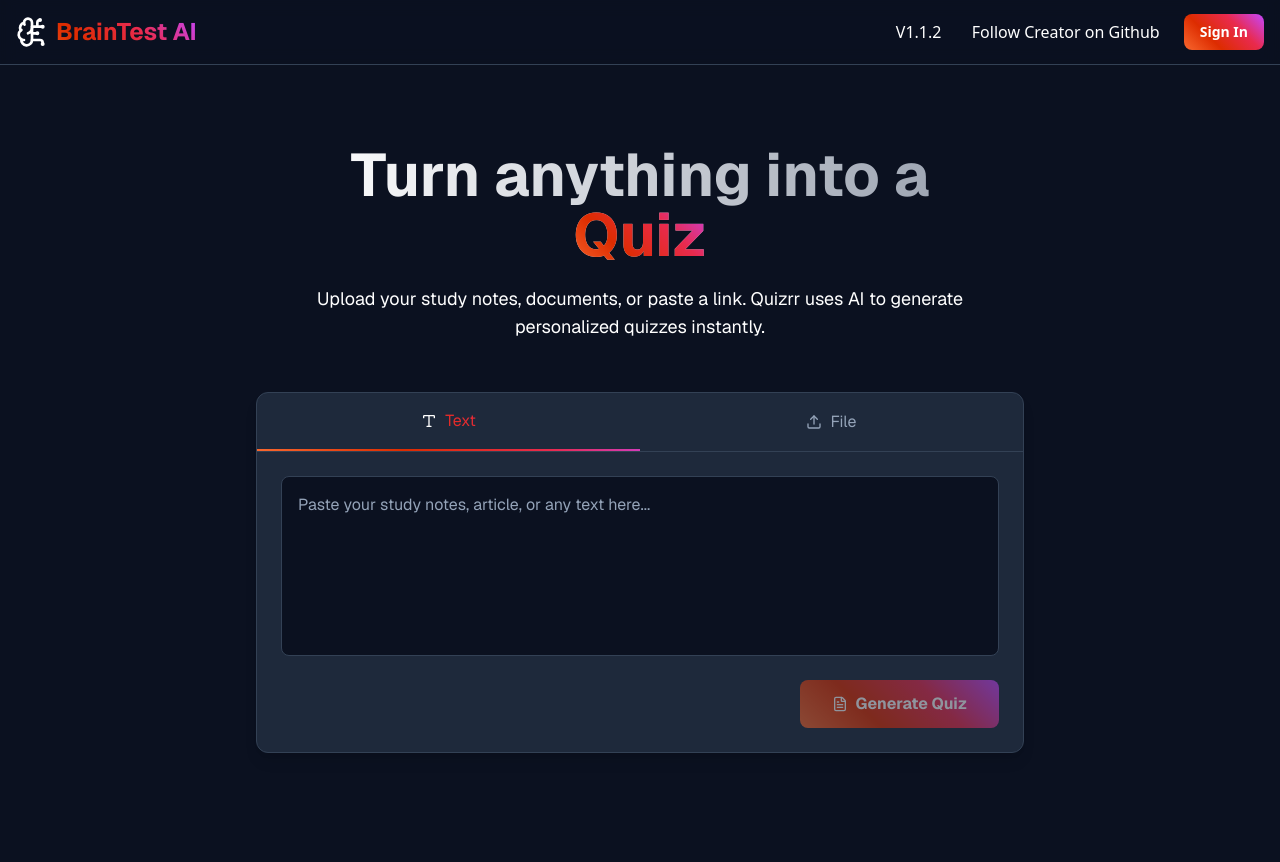
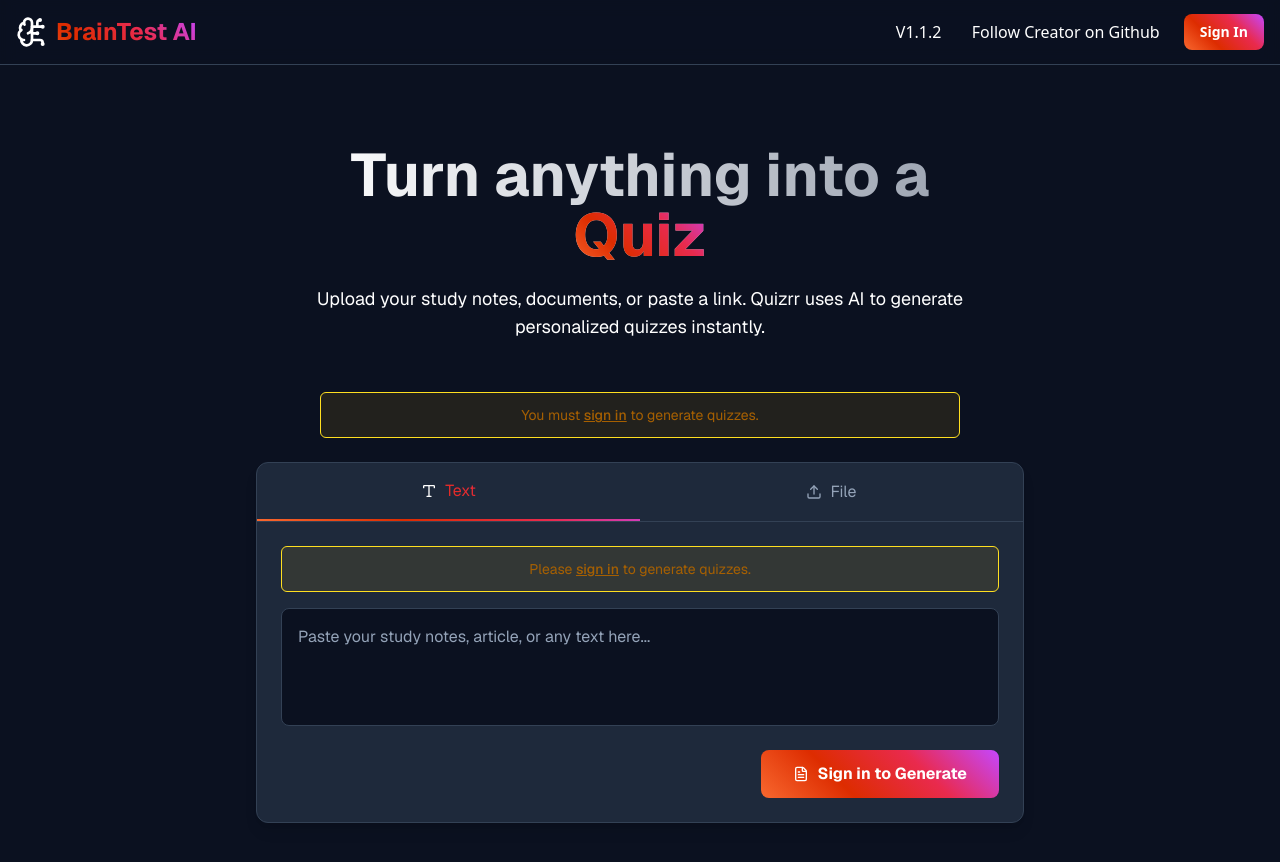
Before and after one commit to UMBEC404/QuizApp, a Next.js app: page /app in a window 1280 px wide. Shown: the top 862 px of the page. Before the commit the page ends 833 px from the top, so only its background shows below. Built offline with nearby package versions, Linux system fonts and the light colour scheme; no server answers; what @huggingface/inference would draw is missing.

Commit message:
Login Requirement

```diff
--- a/src/app/app/page.tsx
+++ b/src/app/app/page.tsx
@@ -129,9 +129,18 @@ export default function AppHome() {
           </div>
         )}
 
+        {!user && (
+          <div className="mb-6 max-w-2xl w-full px-4">
+            <div className="bg-yellow-500/10 border border-yellow-300 text-yellow-700 px-4 py-3 rounded-md text-sm text-center">
+              You must <button onClick={() => router.push('/app/login')} className="underline font-medium">sign in</button> to generate quizzes.
+            </div>
+          </div>
+        )}
+
         <UploadSection
           onGenerate={handleGenerate}
           isGenerating={isGenerating}
+          isAuthenticated={!!user}
         />
 
         {user && (
--- a/src/components/UploadSection.tsx
+++ b/src/components/UploadSection.tsx
@@ -1,6 +1,7 @@
 "use client";
 
 import { useState } from "react";
+import Link from "next/link";
 import { FileText, Upload, Type } from "lucide-react";
 import { clsx } from "clsx";
 
@@ -9,17 +10,21 @@ type UploadType = "text" | "file";
 interface UploadSectionProps {
   onGenerate: (type: UploadType, content: string | File) => void;
   isGenerating: boolean;
+  isAuthenticated?: boolean;
 }
 
 export function UploadSection({
   onGenerate,
   isGenerating,
+  isAuthenticated = true,
 }: UploadSectionProps) {
   const [activeTab, setActiveTab] = useState<UploadType>("text");
   const [textContent, setTextContent] = useState("");
   const [fileContent, setFileContent] = useState<File | null>(null);
 
   const handleGenerate = () => {
+    if (!isAuthenticated) return; // Safety: require auth before generating
+
     let content: string | File = "";
     if (activeTab === "text") content = textContent;
     else if (activeTab === "file" && fileContent) content = fileContent;
@@ -58,6 +63,12 @@ export function UploadSection({
       </div>
 
       <div className="p-6 min-h-[300px] flex flex-col">
+        {!isAuthenticated && (
+          <div className="mb-4 p-3 bg-yellow-500/10 border border-yellow-300 rounded-md text-yellow-700 text-sm text-center">
+            Please <Link href="/app/login" className="underline font-medium">sign in</Link> to generate quizzes.
+          </div>
+        )}
+
         {activeTab === "text" && (
           <textarea
             className="flex-1 w-full bg-background border border-border rounded-lg p-4 resize-none focus:outline-none focus:ring-2 focus:ring-primary/50 text-foreground placeholder:text-muted-foreground"
@@ -97,6 +108,7 @@ export function UploadSection({
         )}
 
         <div className="mt-6 flex justify-end">
+          {isAuthenticated ? (
             <button
               onClick={handleGenerate}
               disabled={
@@ -117,6 +129,15 @@ export function UploadSection({
                 </>
               )}
             </button>
+          ) : (
+            <Link
+              href="/app/login"
+              className="bg-gradient text-white px-8 py-3 rounded-lg font-bold hover:opacity-90 transition-all flex items-center gap-2"
+            >
+              <FileText className="w-4 h-4" />
+              Sign in to Generate
+            </Link>
+          )}
         </div>
       </div>
     </div>
```
Also changed, not shown: 1 other file (tests, documents, lock files or other folders). Lines whose indentation alone changed are shown as unchanged.
